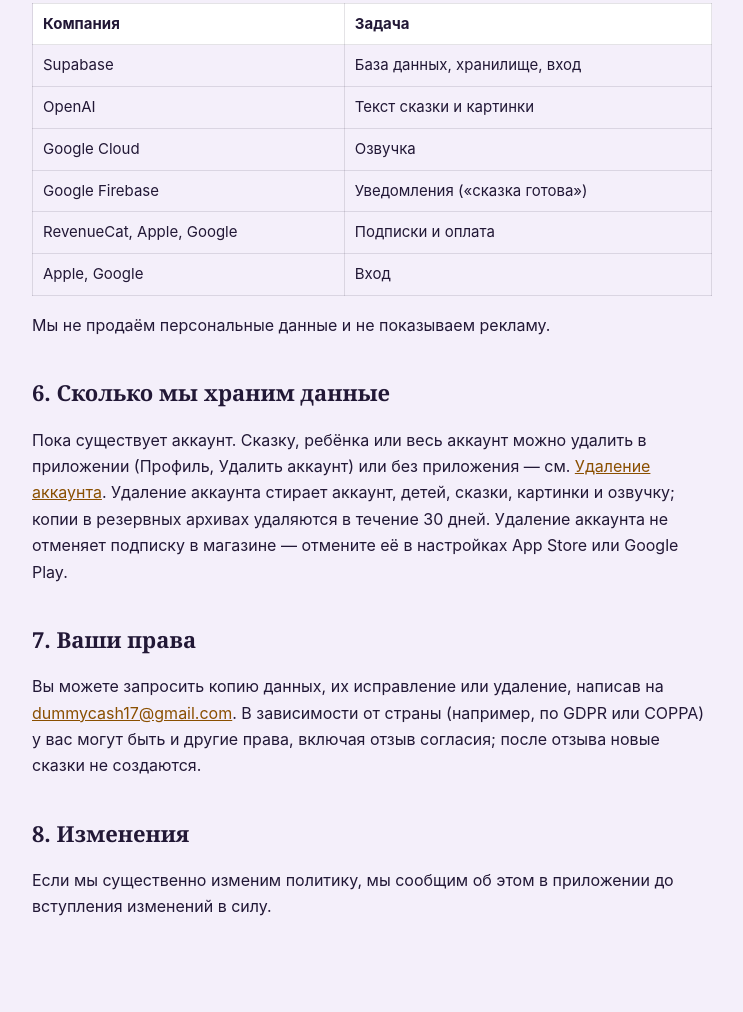
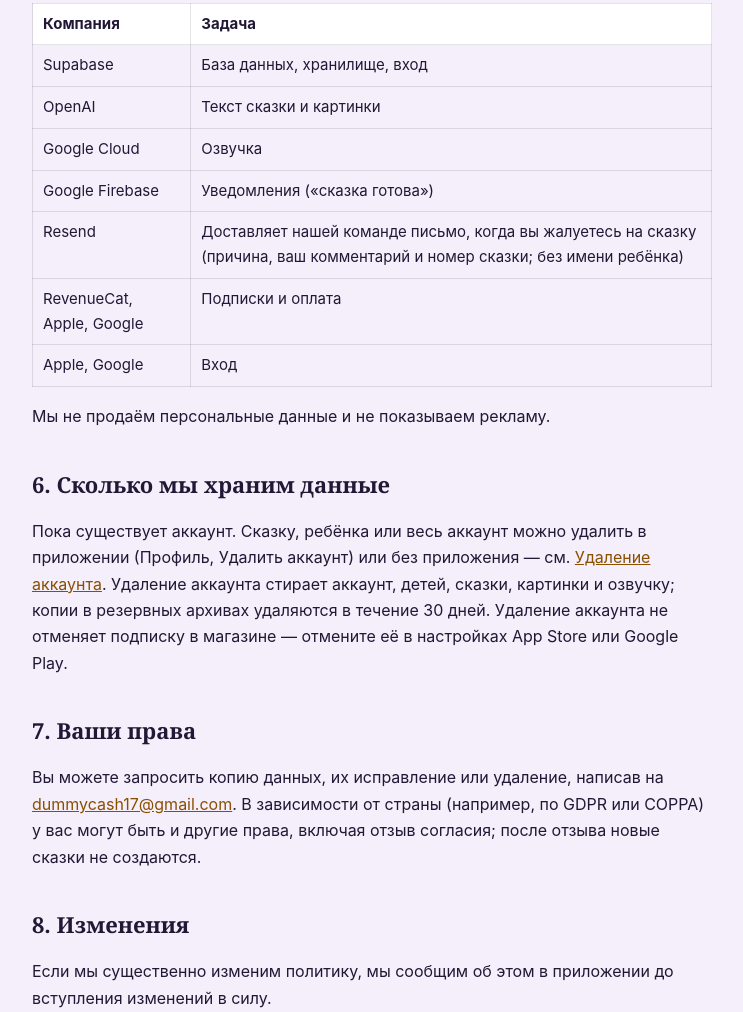
Before and after one commit to Doodle287/taleberry-legal, a plain HTML site: page ru/privacy.html in a window 1280 px wide. Shown: the part 1869-2881 px from the top of the page, without its empty margins (268-1011 px from the left). Drawn offline with Linux system fonts and the light colour scheme.

Commit message:
Privacy: Resend delivers tale report alerts to the team (no child name)

```diff
--- a/ru/privacy.html
+++ b/ru/privacy.html
@@ -39,6 +39,7 @@
 <tr><td>OpenAI</td><td>Текст сказки и картинки</td></tr>
 <tr><td>Google Cloud</td><td>Озвучка</td></tr>
 <tr><td>Google Firebase</td><td>Уведомления («сказка готова»)</td></tr>
+<tr><td>Resend</td><td>Доставляет нашей команде письмо, когда вы жалуетесь на сказку (причина, ваш комментарий и номер сказки; без имени ребёнка)</td></tr>
 <tr><td>RevenueCat, Apple, Google</td><td>Подписки и оплата</td></tr>
 <tr><td>Apple, Google</td><td>Вход</td></tr></table>
 <p>Мы не продаём персональные данные и не показываем рекламу.</p>
```
Also changed, not shown: privacy.html (+1 -0 lines).
